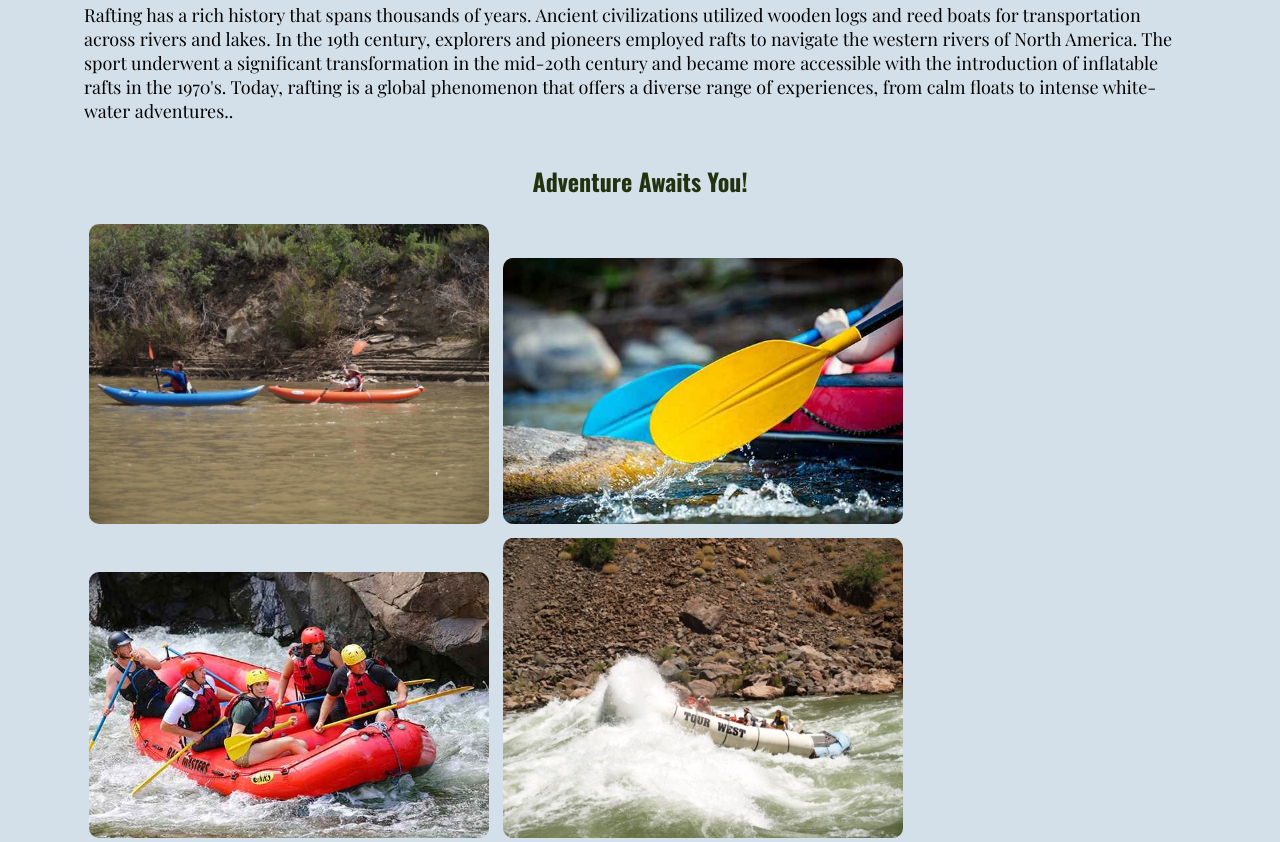
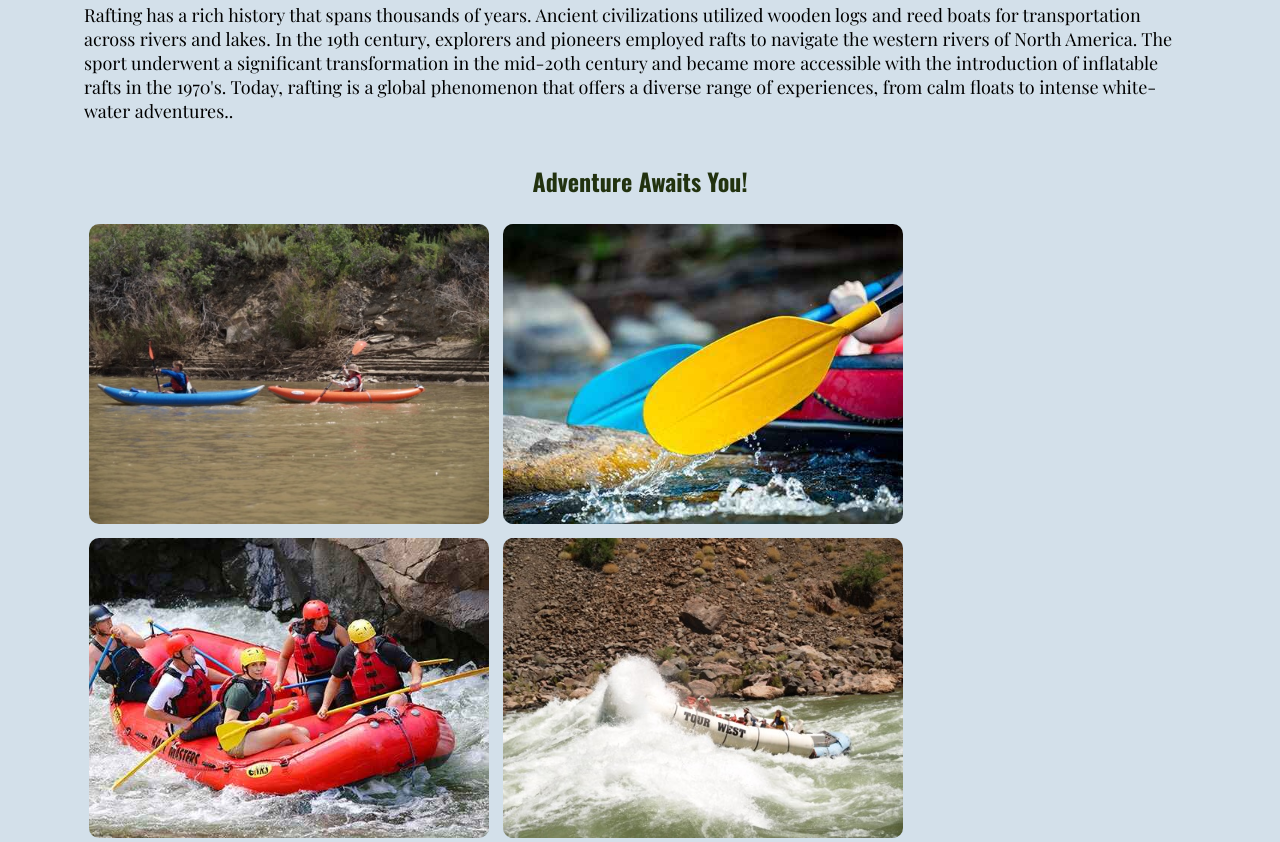
Before and after one commit to rachealkatono/wdd130, a plain HTML site: page wwr/about.html in a window 1280 px wide. Shown: the part 998-1840 px from the top of the page. Drawn offline with nearby package versions, Linux system fonts and the light colour scheme.

Commit message:
final wk3

```diff
--- a/wwr/about.html
+++ b/wwr/about.html
@@ -37,7 +37,7 @@
                 <p>Rafting has a rich history that spans thousands of years. Ancient civilizations utilized wooden logs and reed boats for transportation across rivers and lakes. In the 19th century, explorers and pioneers employed rafts to navigate the western rivers of North America. The sport underwent a significant transformation in the mid-20th century and became more accessible with the introduction of inflatable rafts in the 1970's. Today, rafting is a global phenomenon that offers a diverse range of experiences, from calm floats to intense white-water adventures..</p>
             </section>
 
-            <section>
+            <section class="xz">
                 <h2>Adventure Awaits You!</h2>
                 <img src="images/rafting002.jpg" alt="rafting002">
                 <img src="images/rafting003.jpeg" alt="rafting003">
```
